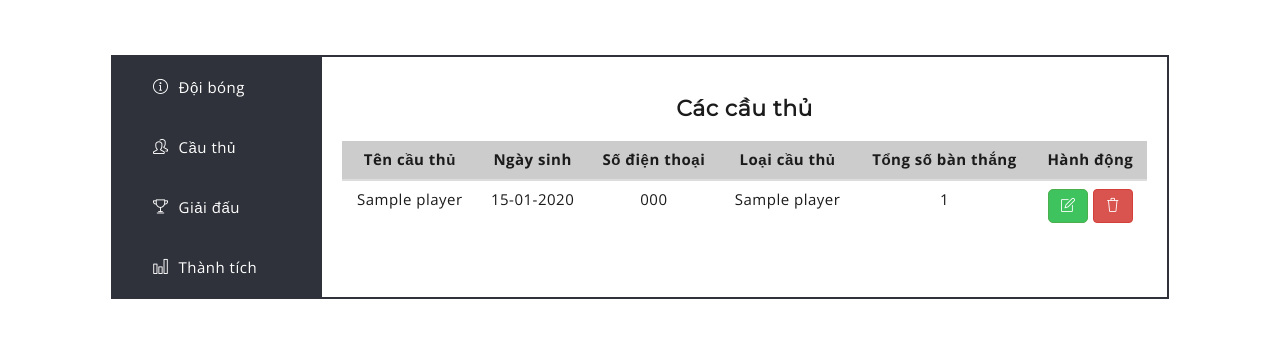
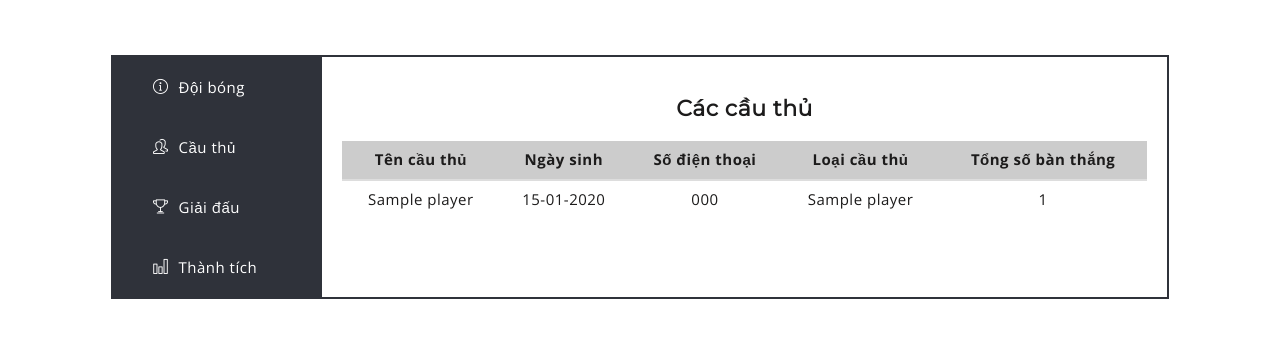
Before and after one commit to hoangduy2910/QLGVDBDQG, a Flask app: page /cau-thu-cua-doi/1 in a window 1280 px wide. Shown: the part 95-433 px from the top of the page. Run offline with Flask 2, Linux system fonts and the light colour scheme; tables that the repository leaves empty hold one stand-in row (values such as "Sample post"); some libraries are stand-ins or nearby versions.

Commit message:
Cập nhật giao điện cầu thủ đội bóng

```diff
--- a/app/templates/players-club.html
+++ b/app/templates/players-club.html
@@ -39,7 +39,9 @@
                                         <th scope="col">Số điện thoại</th>
                                         <th scope="col">Loại cầu thủ</th>
                                         <th scope="col">Tổng số bàn thắng</th>
+                                        {% if club.user_id == current_user.id %}
                                         <th scope="col">Hành động</th>
+                                        {% endif %}
                                     </tr>
                                 </thead>
                                 <tbody>
@@ -50,13 +52,16 @@
                                         <td>{{ player.phone }}</td>
                                         <td>{{ player.type_player_id|get_type_player_name_by_type_player_id }}</td>
                                         <td>{{ player.id|get_total_goal_by_player_id }}</td>
+                                        {% if club.user_id == current_user.id %}
                                         <td>
                                             <a style="margin: 0;"
                                                class="btn btn-success"
-                                               href="{{ url_for('player_detail', player_id=player.id) }}"><i class="icon-note"></i></a>
+                                               href="{{ url_for('player_detail', player_id=player.id) }}"
+                                               target="_blank"><i class="icon-note"></i></a>
                                             <button class="btn btn-danger"
                                                     onclick="deletePlayer({{ player.id }})"><i class="icon-trash"></i></button>
                                         </td>
+                                        {% endif %}
                                     </tr>
                                     {% endfor %}
                                 </tbody>
```
